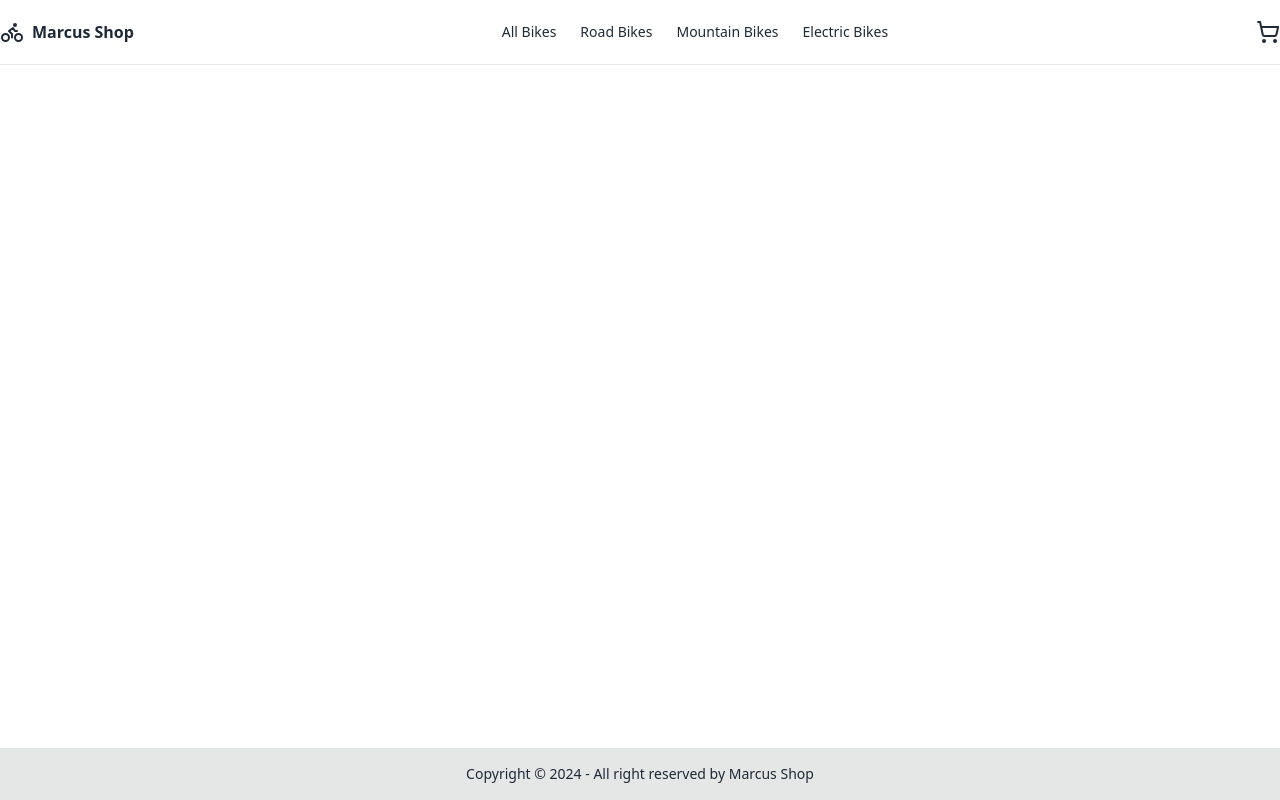
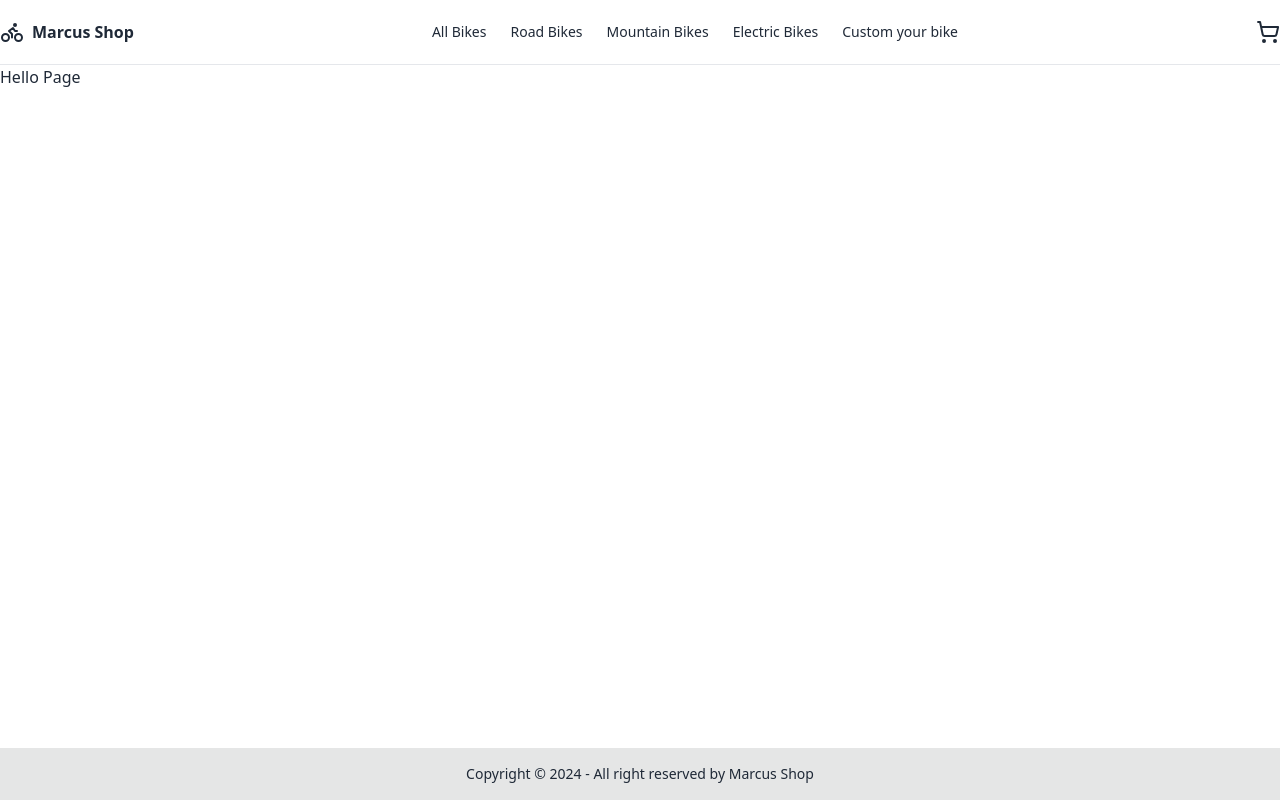
Before and after one commit to gersanco/marcus-shop, a Next.js app: page /bikes/custom in a window 1280 px wide. Built offline with nearby package versions, Linux system fonts and the light colour scheme.

Commit message:
feat: add CustomBakePage component and link in navbar

```diff
--- /dev/null
+++ b/src/app/bikes/custom/page.tsx
@@ -0,0 +1,7 @@
+export default function CustomBakePage() {
+  return (
+    <div>
+      <h1>Hello Page</h1>
+    </div>
+  );
+}
--- a/src/components/navbar.tsx
+++ b/src/components/navbar.tsx
@@ -35,6 +35,12 @@
           >
             Electric Bikes
           </Link>
+          <Link
+            href="/bikes/custom"
+            className="text-sm font-medium hover:underline underline-offset-4"
+          >
+            Custom your bike
+          </Link>
         </nav>
         <div className="flex items-center space-x-4">
           <Link href="/cart" className="hidden md:block">
```
